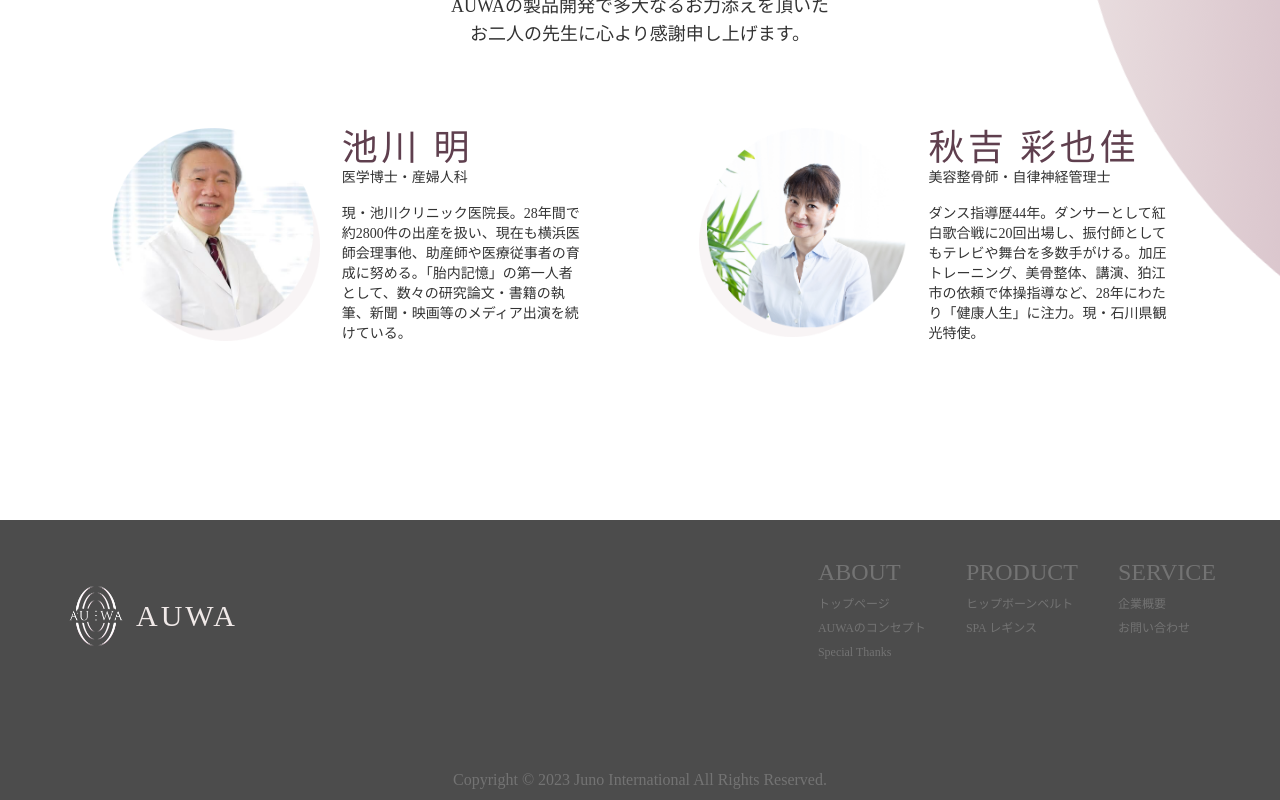
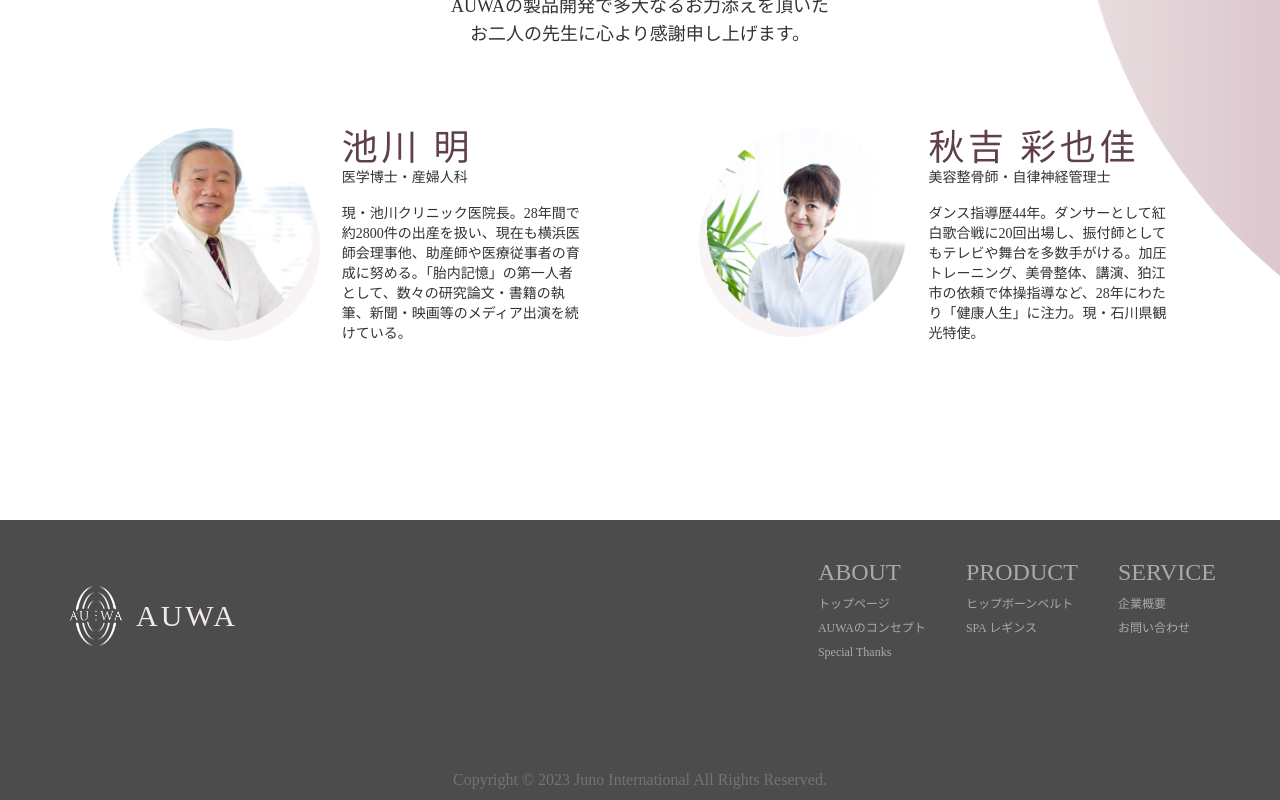
Before and after one commit to Yuu412/auwa, a Next.js app in the folder app/: page / in a window 1280 px wide. Shown: the part 5525-6325 px from the top of the page. Built offline with nearby package versions, Linux system fonts and the light colour scheme; no server answers.

Commit message:
change color

```diff
--- a/app/src/components/Footer.tsx
+++ b/app/src/components/Footer.tsx
@@ -1,10 +1,9 @@
+import Image from "next/image";
 import Link from "next/link";
-import Image from "next/image";
-import { useState } from "react";
 
 const Footer = () => {
   return (
-    <footer className="bg-[#4C4C4C] font-mincho text-pale_gray px-[5vw] md:pt-4">
+    <footer className="bg-[#4C4C4C] font-mincho text-pale_secondary_gray px-[5vw] md:pt-4">
       <div className="md:flex md:justify-between md:items-start">
         <div className="flex items-center w-1/3 mr-auto gap-2 pt-12 pb-6">
           <div className="w-2/5 md:w-1/6">
--- a/app/tailwind.config.js
+++ b/app/tailwind.config.js
@@ -12,6 +12,7 @@ module.exports = {
         purple_dark: "#5F3F4E",
         gray: "#333333",
         pale_gray: "#737373",
+        pale_secondary_gray: "#AAAAAA",
         background: "#F0E9E8",
         pale_yellow: "#FFF9E2",
       },
```
